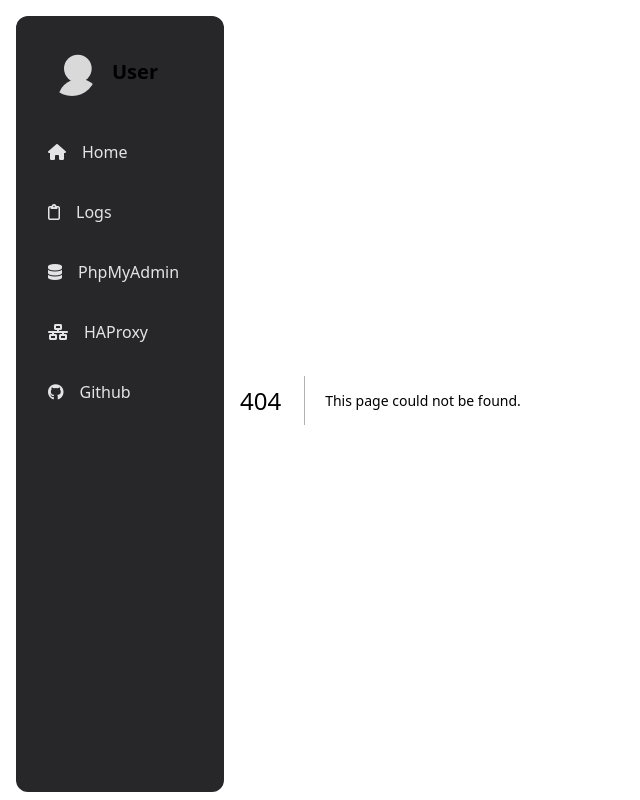
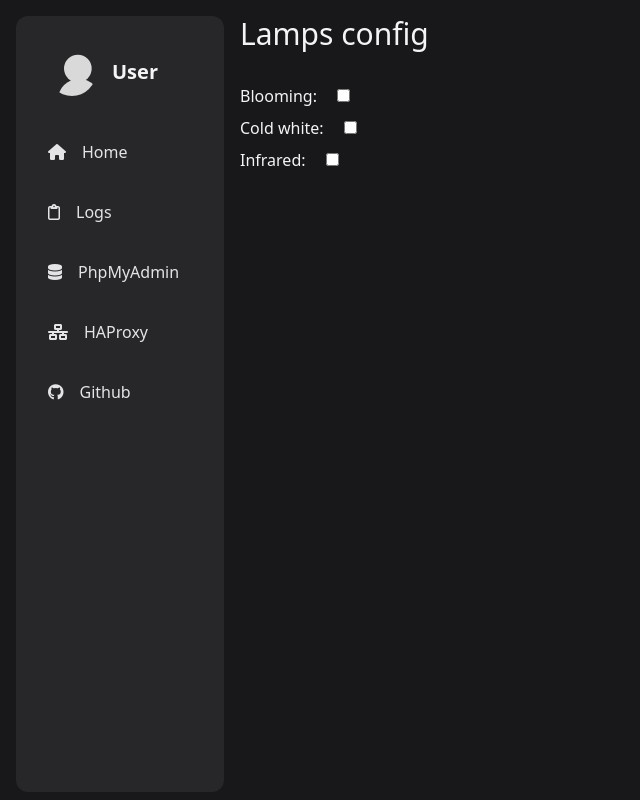
Before and after one commit to Matteo-DP/ip_greenhouse, a Next.js app: page /config in a window 1280 px wide. Before the commit this address had no page. Shown: the whole page, without its empty margins (0-640 px from the left). Built offline with nearby package versions, Linux system fonts and the light colour scheme; no server answers; the database is empty.

Commit message:
feat(config): /config page not finished yet

```diff
--- /dev/null
+++ b/src/pages/api/getConfig.js
@@ -0,0 +1,17 @@
+import { PrismaClient } from "@prisma/client";
+
+const prisma = new PrismaClient();
+
+export default async function getConfig(req, res) {
+
+    const data = await prisma.config.findMany({
+        where: {
+            name: {
+                startsWith: 'USE_'
+            }
+        }
+    });
+    await prisma.$disconnect();
+
+    return await res.json(data);
+}
--- /dev/null
+++ b/src/pages/config.js
@@ -0,0 +1,53 @@
+import React, { useRef, useEffect, useState } from 'react'
+
+export default function Config() {
+
+    const [loading, setLoading] = useState(true);
+    const [blooming, setBlooming] = useState(false);
+    const [coldwhite, setColdwhite] = useState(false);
+    const [infrared, setInfrared] = useState(false);
+
+    useEffect(() => {
+        const getConfig = async () => {
+            const res =  await fetch('/api/getConfig');
+            const data = await res.json();
+            data.map((e) => {
+                if(e.name === 'USE_BLOOMING') {
+                    setBlooming(Boolean(e.value));
+                }
+                if(e.name === 'USE_COLDWHITE') {
+                    setColdwhite(Boolean(e.value));
+                }
+                if(e.name === 'USE_INFRARED') {
+                    setInfrared(Boolean(e.value));
+                }
+                setLoading(false)
+            })
+        }
+        getConfig();
+    }, [])
+
+    const onSubmit = async (e) => {
+        e.preventDefault();
+    }
+
+  return (
+    <main className='py-4'>
+        <h1 className='text-3xl mb-8'>Lamps config</h1>
+        <form className='flex flex-col gap-2' onSubmit={(e) => onSubmit(e)}>
+            <div>
+                <p className='inline mr-4'>Blooming: </p>
+                <input type='checkbox' checked={blooming} onChange={(e) => setBlooming(e.target.checked)} className='border border-teal-400 rounded-sm px-2 text-zinc-900 text-center' />
+            </div>
+            <div>
+                <p className='inline mr-4'>Cold white: </p>
+                <input type='checkbox' checked={coldwhite} onChange={(e) => setColdwhite(e.target.checked)} className='border border-teal-400 rounded-sm px-2 text-zinc-900 text-center' />
+            </div>
+            <div>
+                <p className='inline mr-4'>Infrared: </p>
+                <input type='checkbox' checked={infrared} onChange={(e) => setInfrared(e.target.checked)} className='border border-teal-400 rounded-sm px-2 text-zinc-900 text-center' />
+            </div>
+        </form>
+    </main>
+  )
+}
```
Also changed, not shown: 1 other file (tests, documents, lock files or other folders).
